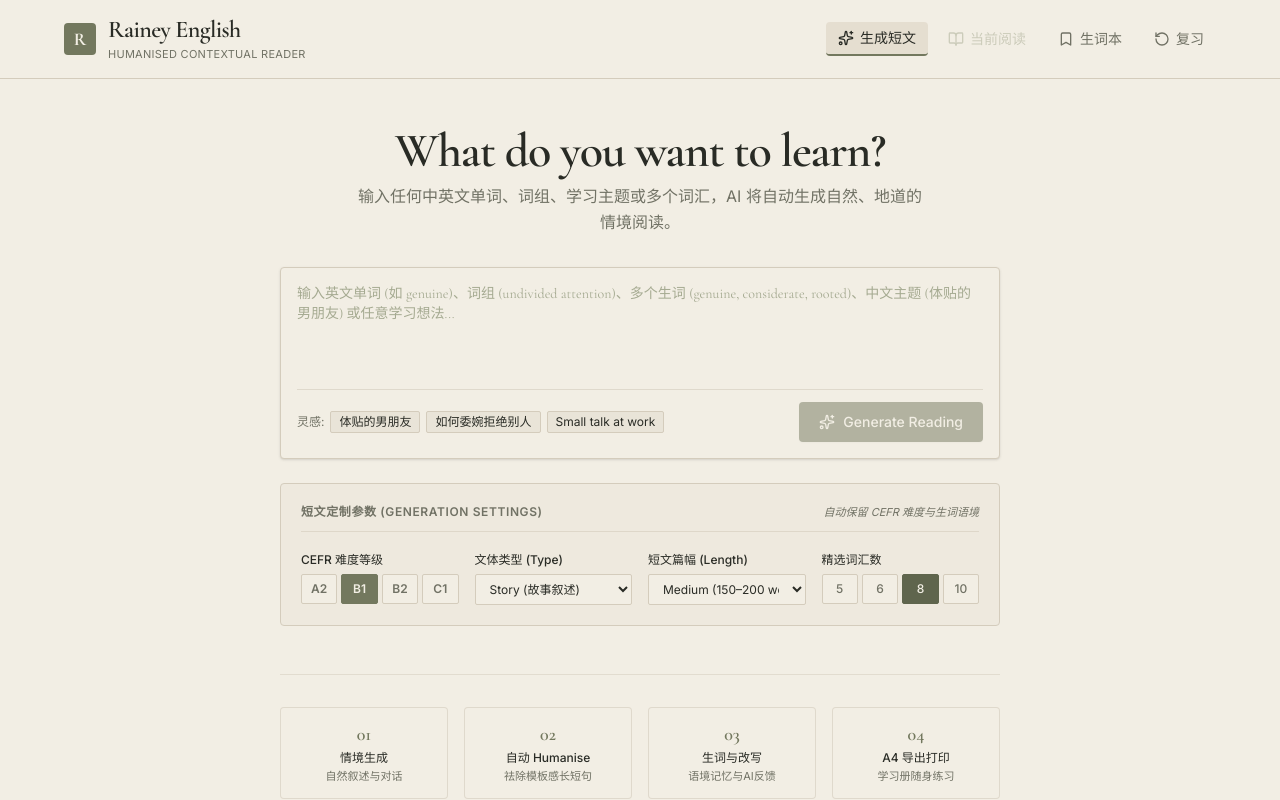
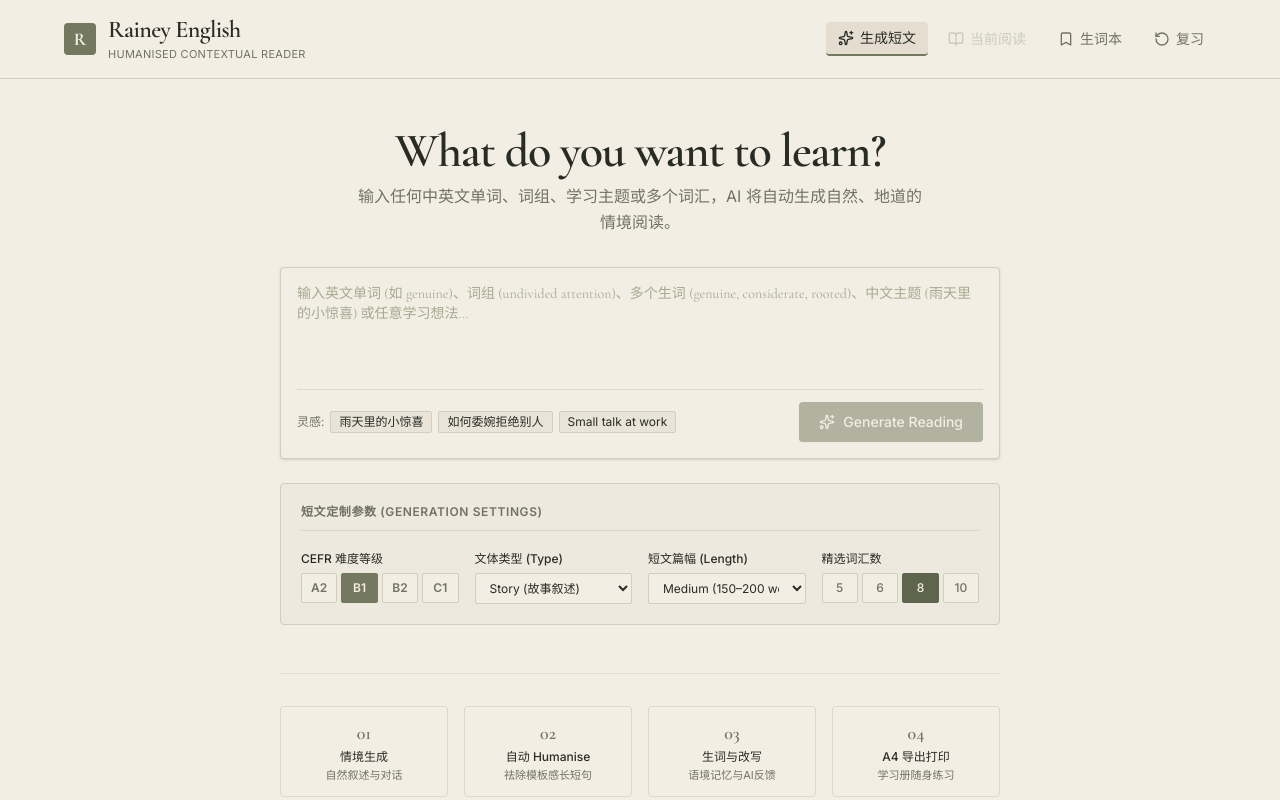
Before and after one commit to chungcy00/English-Learning-Journey, a React (Vite) app: page / in a window 1280 px wide. Shown: the top 800 px of the page. Built offline with nearby package versions, Linux system fonts and the light colour scheme.

Commit message:
chore: refine generation page copy

```diff
--- a/src/views/HomeView.tsx
+++ b/src/views/HomeView.tsx
@@ -27,7 +27,7 @@ export const HomeView: React.FC<HomeViewProps> = ({
   const [vocabCount, setVocabCount] = useState<number>(settings.vocabularyCount);
 
   const quickPrompts = [
-    { label: '体贴的男朋友', desc: '中文主题' },
+    { label: '雨天里的小惊喜', desc: '中文主题' },
     { label: '如何委婉拒绝别人', desc: '中文实用' },
     { label: 'Small talk at work', desc: '职场对话' },
     { label: 'genuine, considerate, rooted, undivided attention', desc: '指定多词' },
@@ -73,7 +73,7 @@ export const HomeView: React.FC<HomeViewProps> = ({
             value={input}
             onChange={(e) => setInput(e.target.value)}
             rows={3}
-            placeholder="输入英文单词 (如 genuine)、词组 (undivided attention)、多个生词 (genuine, considerate, rooted)、中文主题 (体贴的男朋友) 或任意学习想法..."
+            placeholder="输入英文单词 (如 genuine)、词组 (undivided attention)、多个生词 (genuine, considerate, rooted)、中文主题 (雨天里的小惊喜) 或任意学习想法..."
             className="w-full bg-transparent resize-none border-none outline-none font-editorial text-lg sm:text-xl text-[#292B25] placeholder:text-[#A5AA91] placeholder:font-ui placeholder:text-sm leading-relaxed"
           />
 
@@ -106,12 +106,9 @@ export const HomeView: React.FC<HomeViewProps> = ({
 
         {/* Reading Generation Settings (PRD Section 10) */}
         <div className="bg-[#E5DED0]/30 border border-[#D4CCBC] rounded-sm p-5 space-y-5">
-          <div className="flex items-center justify-between border-b border-[#D4CCBC]/60 pb-2.5">
+          <div className="flex items-center border-b border-[#D4CCBC]/60 pb-2.5">
             <span className="font-ui text-xs uppercase tracking-wider text-[#717265] font-semibold">
               短文定制参数 (Generation Settings)
-            </span>
-            <span className="text-[11px] text-[#717265] font-ui italic">
-              自动保留 CEFR 难度与生词语境
             </span>
           </div>
 
```
